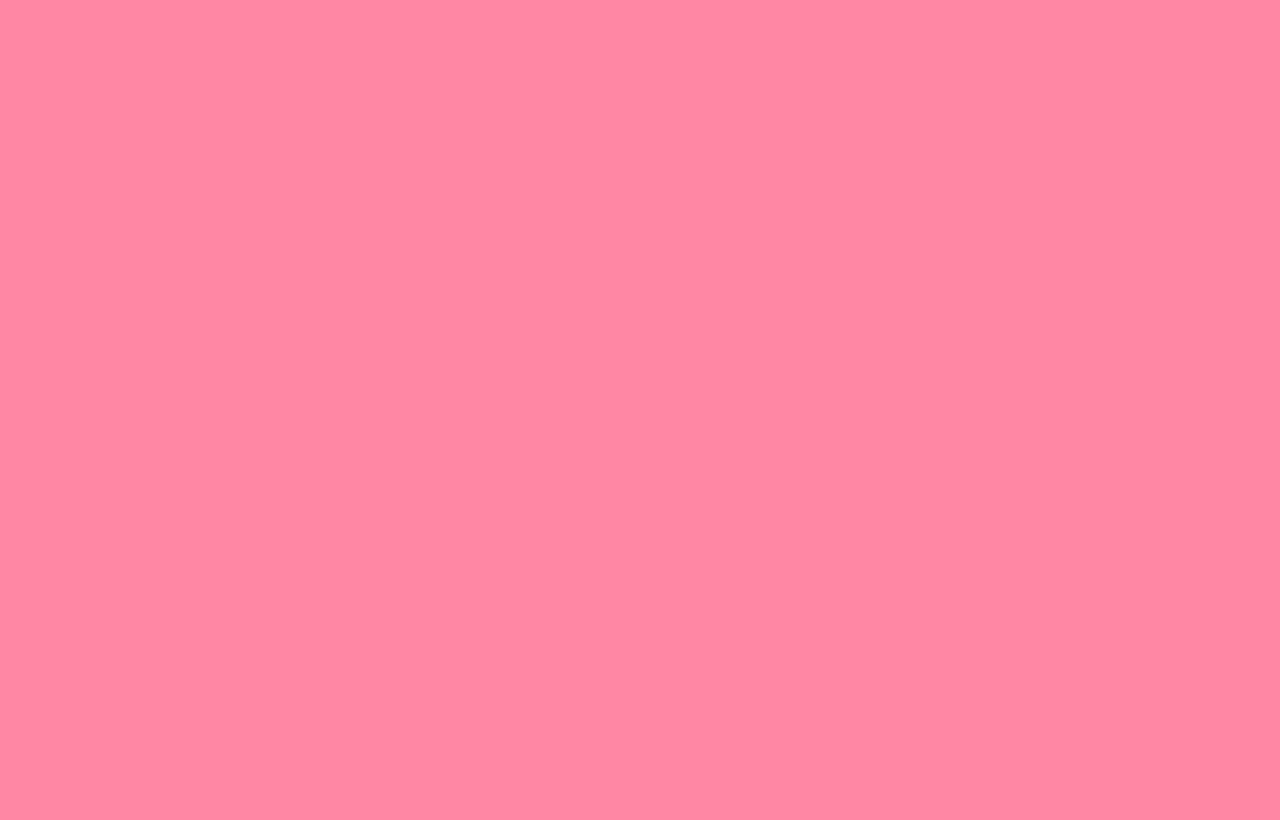
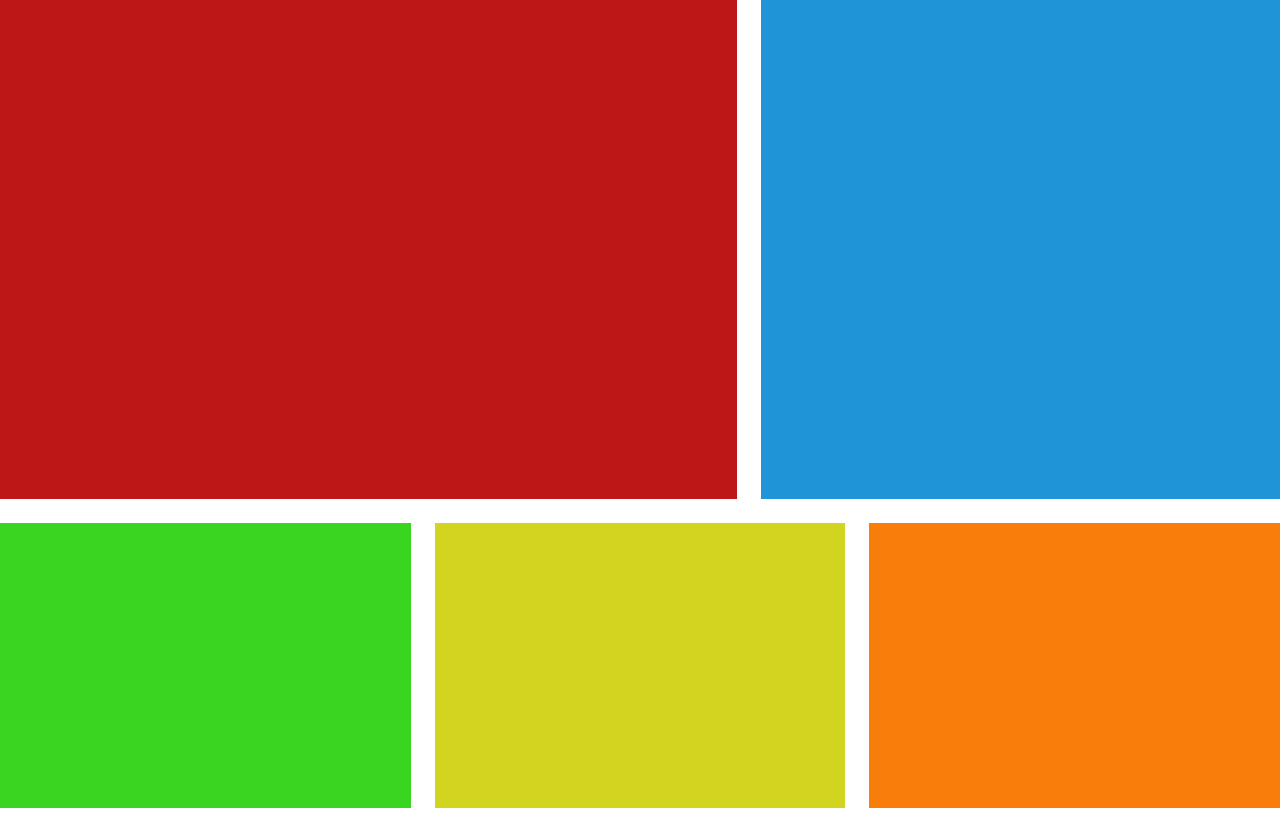
Before and after one commit to cmahrtian/trello-clone, a Vue app: page /test-bulma in a window 1280 px wide. Built offline with nearby package versions, Linux system fonts and the light colour scheme.

Commit message:
created Test.vue to test Bulma breakpoints and added route to router.js

```diff
--- a/src/App.vue
+++ b/src/App.vue
@@ -13,9 +13,9 @@
 </style>
 
 <style lang="scss">
-html {
-  background-color: #FF87A4;
-}
+// html {
+//   background-color: #FF87A4;
+// }
 #app {
   font-family: 'Avenir', Helvetica, Arial, sans-serif;
   -webkit-font-smoothing: antialiased;
--- a/src/router.js
+++ b/src/router.js
@@ -2,6 +2,7 @@ import Vue from 'vue'
 import Router from 'vue-router'
 import Board from './views/Board.vue'
 import Task from './views/Task.vue'
+import Test from './views/Test.vue'
 
 Vue.use(Router)
 
@@ -20,6 +21,11 @@ export default new Router({
           component: Task
         }
       ]
+    },
+    {
+      path: '/test-bulma',
+      name: 'test',
+      component: Test
     }
     // {
     //   path: '/about',
--- /dev/null
+++ b/src/views/Test.vue
@@ -0,0 +1,71 @@
+<template>
+    <div class="columns is-multiline">
+        <div class="column is-half-tablet is-7-widescreen">
+            <div class="red"></div>
+        </div>
+        <div class="column is-half-tablet is-5-widescreen">
+            <div class="blue"></div>
+        </div>
+        <div class="column is-half-tablet is-4-desktop">
+            <div class="green"></div>
+        </div>
+        <div class="column is-half-tablet is-4-desktop">
+            <div class="yellow"></div>
+        </div>
+        <div class="column is-half-tablet is-4-desktop">
+            <div class="orange"></div>
+        </div>
+    </div>
+</template>
+
+<script>
+export default {
+
+}
+</script>
+
+<style lang="scss" scoped>
+    .columns{
+        .column {
+            div {
+                height: 164px;
+            }
+            .red {
+                background-color: #BE1717;
+            }
+            .blue {
+                background-color: #1F95D7;
+            }
+            .green {
+                background-color: #39D520;
+            }
+            .yellow {
+                background-color: #D1D520;
+            }
+            .orange {
+                background-color: #F97D0B;
+            }
+        }
+    }
+    @media screen and (min-width: 769px) {
+        .columns {
+            .column {
+                .red, .blue {
+                    height: 313px;
+                }
+                .green, .yellow, .orange {
+                    height: 285px;
+                }
+            }
+        }
+    }
+    @media screen and (min-width: 1216px) {
+        .columns {
+            .column {
+                .red, .blue {
+                    height: 499px;
+                }
+            }
+        }
+    }
+</style>
```
